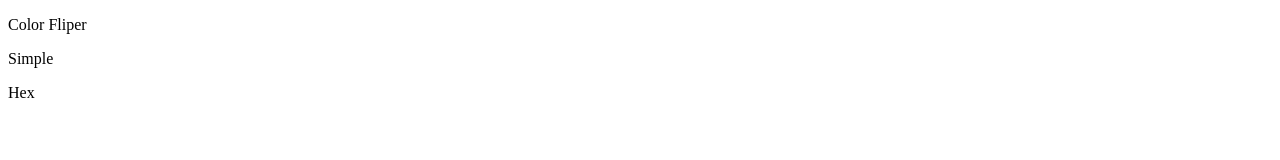
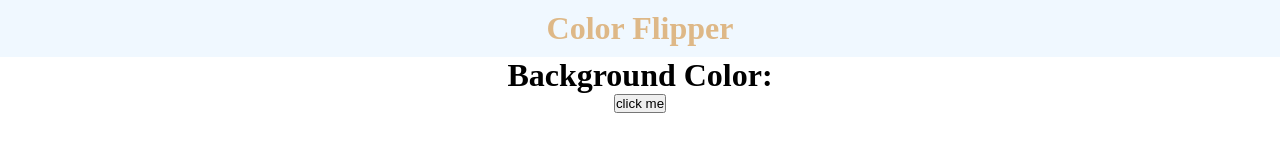
Before and after one commit to Batoru1/Color-Flipper, a plain HTML site: page index.html in a window 1280 px wide. Drawn offline with Linux system fonts and the light colour scheme.

Commit message:
index.html

```diff
--- a/index.html
+++ b/index.html
@@ -4,13 +4,17 @@
     <meta charset="UTF-8" />
     <meta http-equiv="X-UA-Compatible" content="IE=edge" />
     <meta name="viewport" content="width=device-width, initial-scale=1.0" />
-    <title>Document</title>
+    <link rel="stylesheet" href="styles.css" />
+    <title>Color Flipper</title>
   </head>
   <body>
-    <nav>
-      <p>Color Fliper</p>
-      <p>Simple</p>
-      <p>Hex</p>
-    </nav>
+    <div class="title">
+      <h4>Color Flipper</h4>
+    </div>
+    <div class="main">
+      <h1>Background Color:</h1>
+      <button class="1">click me</button>
+    </div>
+    <script src="app.js"></script>
   </body>
 </html>
```
